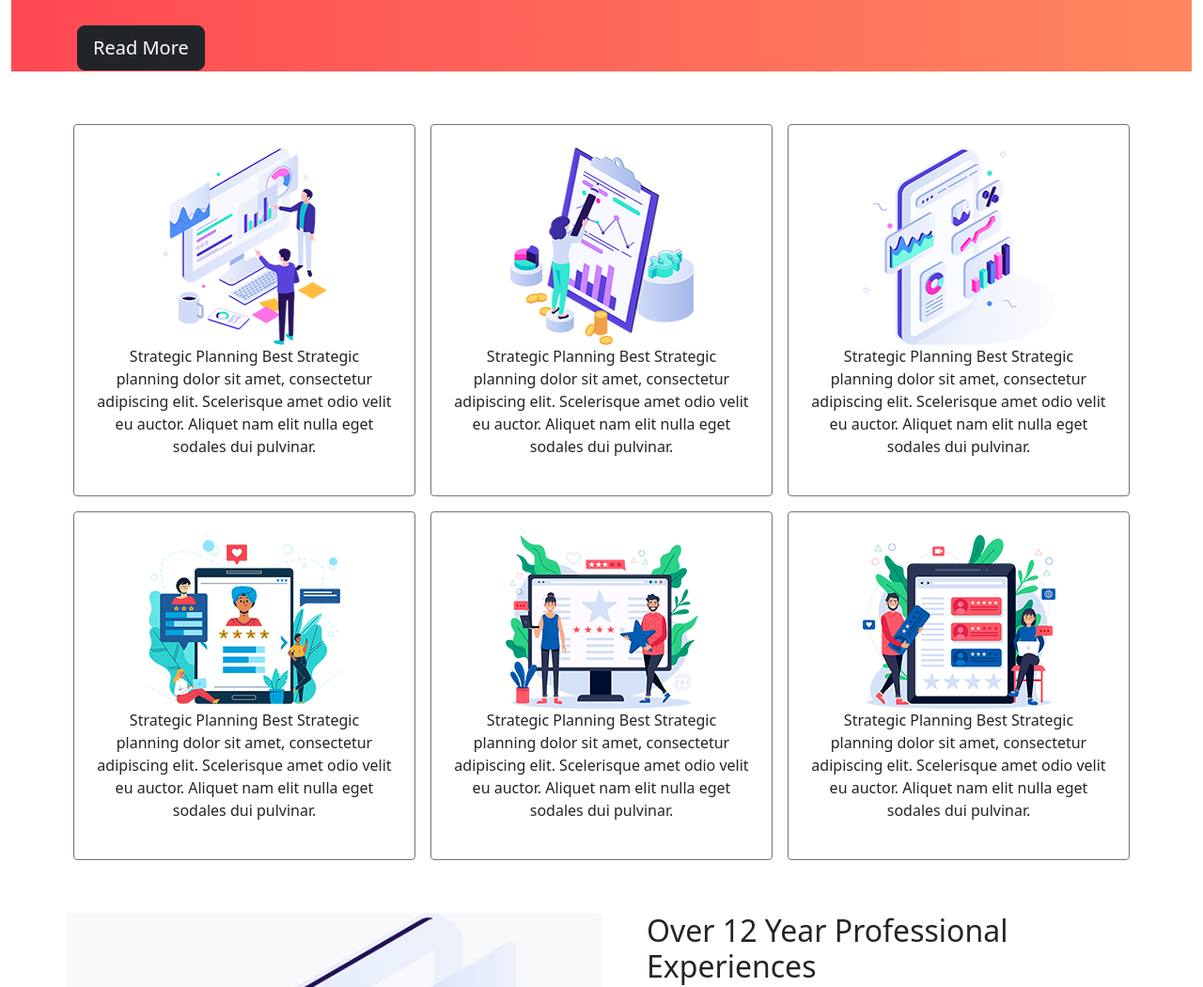
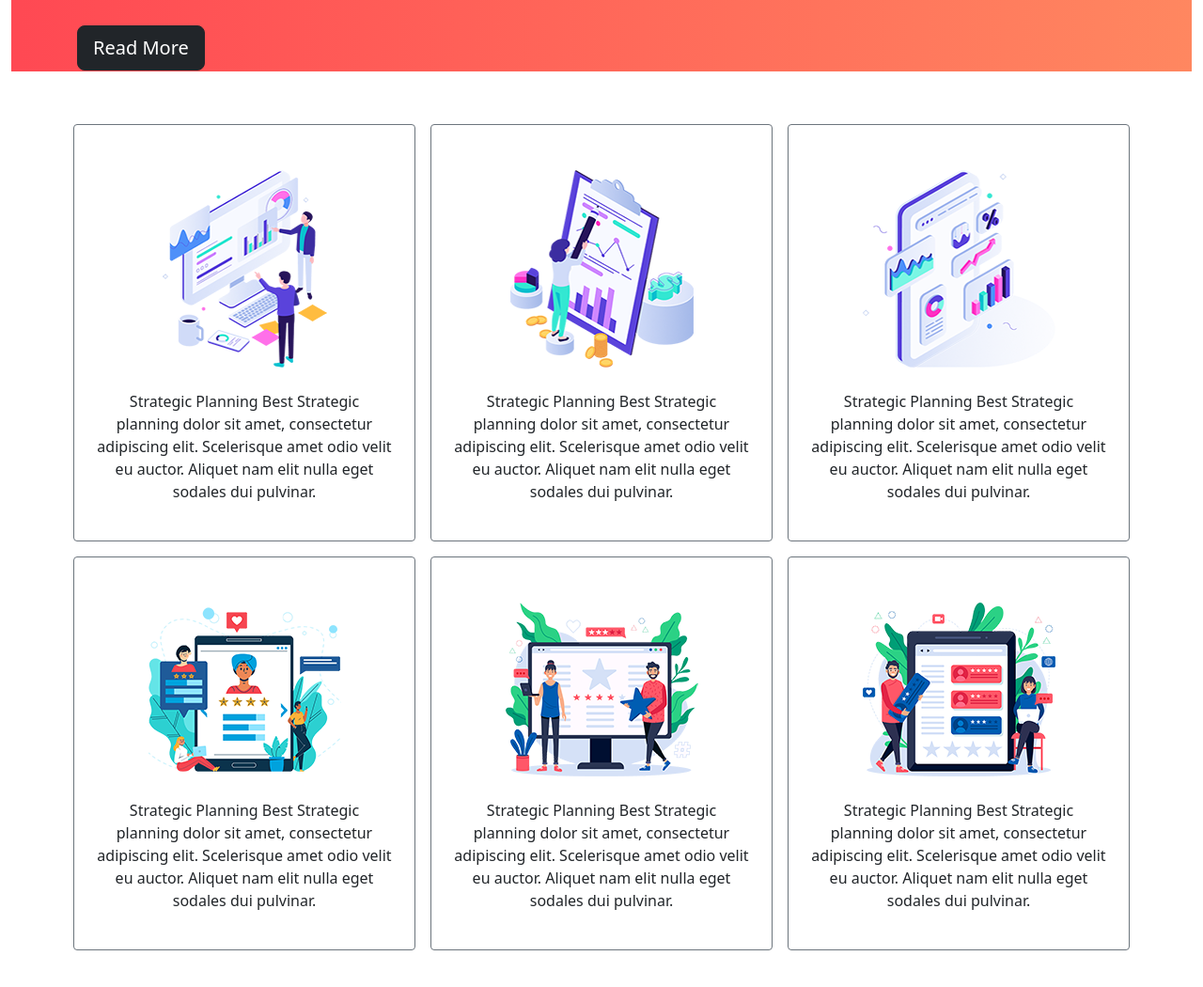
Before and after one commit to vandna-sharma/bootstrap_project, a plain HTML site: page index.html in a window 1280 px wide. Shown: the part 724-1774 px from the top of the page at 94% size. Drawn offline with Linux system fonts and the light colour scheme.

Commit message:
css hover modified

```diff
--- a/assets/css/style.css
+++ b/assets/css/style.css
@@ -25,3 +25,11 @@
     transform: translateY(-4px);
     transition: 500ms;
 }
+.about_content:hover {
+
+background-image: linear-gradient(90deg,rgba(255,65,76,.96),#ff8760);
+}
+.about_content img:hover{
+    transform: scale(1.1);
+    transition: 500ms;
+}
--- a/index.html
+++ b/index.html
@@ -80,25 +80,25 @@
                        <!--header ends-->
                        <!--card section start-->
                     <div class="container">
-                        <div class="row mt-5 text-center wow animate__animated animate__backInUp">
+                        <div class="row mt-5 text-center wow animate__animated animate__backInUp about">
 
-                            <div class="col border rounded-1 border-secondary p-4 m-2 ">
+                            <div class="col rounded-1 border border-secondary about_content p-4 m-2">
 
-                                <img src="assets/images/features-1.png" class="img-fluid mx-auto d-block">
+                                <img src="assets/images/features-1.png" class="img-fluid mx-auto d-block py-4">
                                 <p>Strategic Planning
                                     Best Strategic planning dolor sit amet, consectetur adipiscing elit. Scelerisque amet odio velit eu auctor. Aliquet nam elit nulla eget sodales dui pulvinar.</p>
 
                             </div>
-                            <div class="col border rounded-1 border-secondary p-4 m-2">
+                            <div class="col border rounded-1 border-secondary about_content p-4 m-2">
 
-                                <img src="assets/images/features-2.png" class="img-fluid mx-auto d-block">
+                                <img src="assets/images/features-2.png" class="img-fluid mx-auto d-block py-4">
                                 <p>Strategic Planning
                                     Best Strategic planning dolor sit amet, consectetur adipiscing elit. Scelerisque amet odio velit eu auctor. Aliquet nam elit nulla eget sodales dui pulvinar.</p>
 
                             </div>
-                            <div class="col border rounded-1 border-secondary p-4 m-2 ">
+                            <div class="col border rounded-1 border-secondary about_content p-4 m-2 ">
 
-                                <img src="assets/images/features-3.png" class="img-fluid mx-auto d-block">
+                                <img src="assets/images/features-3.png" class="img-fluid mx-auto d-block py-4">
                                 <p>Strategic Planning
                                     Best Strategic planning dolor sit amet, consectetur adipiscing elit. Scelerisque amet odio velit eu auctor. Aliquet nam elit nulla eget sodales dui pulvinar.</p>
 
@@ -107,23 +107,23 @@
 
                         </div>
                         <div class="row text-center mb-5 wow animate__animated animate__backInUp">
-                            <div class="col border rounded-1 border-secondary p-4 m-2">
+                            <div class="col border rounded-1 border-secondary about_content p-4 m-2">
 
-                                <img src="assets/images/features-4.png" class="img-fluid mx-auto d-block">
+                                <img src="assets/images/features-4.png" class="img-fluid mx-auto d-block py-4">
                                 <p>Strategic Planning
                                     Best Strategic planning dolor sit amet, consectetur adipiscing elit. Scelerisque amet odio velit eu auctor. Aliquet nam elit nulla eget sodales dui pulvinar.</p>
 
                             </div>
-                            <div class="col border rounded-1 border-secondary p-4 m-2">
+                            <div class="col border rounded-1 border-secondary about_content p-4 m-2">
 
-                                <img src="assets/images/features-5.png" class="img-fluid mx-auto d-block">
+                                <img src="assets/images/features-5.png" class="img-fluid mx-auto d-block py-4">
                                 <p>Strategic Planning
                                     Best Strategic planning dolor sit amet, consectetur adipiscing elit. Scelerisque amet odio velit eu auctor. Aliquet nam elit nulla eget sodales dui pulvinar.</p>
 
                             </div>
-                            <div class="col border rounded-1 border-secondary p-4 m-2">
+                            <div class="col border rounded-1 border-secondary about_content p-4 m-2">
 
-                                <img src="assets/images/features-6.png" class="img-fluid mx-auto d-block">
+                                <img src="assets/images/features-6.png" class="img-fluid mx-auto d-block py-4">
                                 <p>Strategic Planning
                                     Best Strategic planning dolor sit amet, consectetur adipiscing elit. Scelerisque amet odio velit eu auctor. Aliquet nam elit nulla eget sodales dui pulvinar.</p>
 
```
